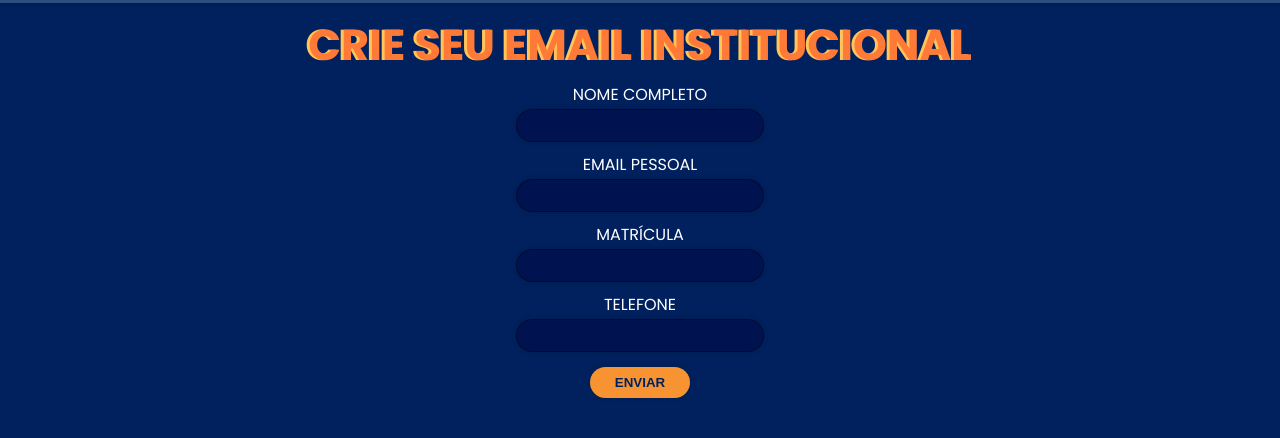
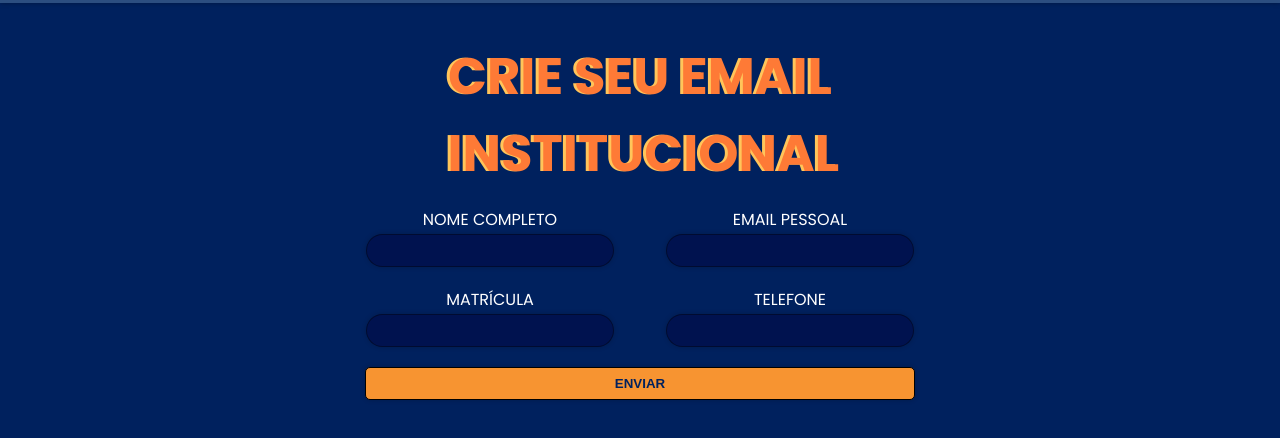
Before and after one commit to Jp-Bezerra/email-institucional, a plain HTML site: page index.html in a window 1280 px wide. Shown: the part 92-530 px from the top of the page. Drawn offline with Linux system fonts and the light colour scheme.

Commit message:
Finalizei o layout para telas maiores

```diff
--- a/estilo/media.css
+++ b/estilo/media.css
@@ -1 +1,37 @@
 @charset "UTF-8";
+
+@media screen and (min-width: 740px) {
+    main {
+        margin-top: 20px;
+        max-width: 600px;
+    }
+
+    main > h1 {
+        font-size: 3.2em;
+        width: 385px;
+        padding: 5px;
+        margin: auto;
+    }
+
+    main > form.conteiner {
+        flex-flow: row wrap;
+        justify-content: center;
+    }
+
+    main > form.conteiner > div.item {
+        flex: 1 1 45%;
+        box-sizing: border-box;
+        padding: 10px;
+    }
+
+    main > form > div > label {
+        margin-bottom: 2px;
+    }
+
+    input#botao {
+        display: block;
+        border: 1px solid black;
+        border-radius: 5px;
+        width: 550px;
+    }
+}
--- a/estilo/style.css
+++ b/estilo/style.css
@@ -87,10 +87,6 @@ main > form > div > input:focus-within{
     background-color: var(--cor0);
 }
 
-input[type="number"]::-webkit-inner-spin-button, input[type="number"]::-webkit-outer-spin-button {
-    -webkit-appearance: none;
-}
-
 input#botao {
     background-color: var(--cor4);
     color: var(--cor1);
--- a/index.html
+++ b/index.html
@@ -6,6 +6,7 @@
     <title>Email Institucional</title>
     <link rel="shortcut icon" href="imagens/favicon.ico" type="image/x-icon">
     <link rel="stylesheet" href="estilo/style.css">
+    <link rel="stylesheet" href="estilo/media.css">
 </head>
 <body>
     <header>
@@ -18,13 +19,13 @@
                 <label for="inome">NOME COMPLETO</label>
                 <input type="text" name="nome" id="inome" required autocomplete="name">
             </div>
-            <div class="item">
+            <div class="item" id="corte">
                 <label for="iemail">EMAIL PESSOAL</label>
                 <input type="email" name="email" id="iemail" required autocomplete="email">
             </div>
             <div class="item">
                 <label for="imatricula">MATRÍCULA</label>
-                <input type="number" name="matricula" id="imatricula" required>
+                <input type="text" name="matricula" id="imatricula" required>
             </div>
             <div class="item">
                 <label for="itelefone">TELEFONE</label>
@@ -35,12 +36,5 @@
             </div>
         </form>
     </main>
-    <footer>
-        <nav>
-            <a href="https://www.instagram.com/unirn" rel="external" target="_blank"><img src="imagens/instagram.png" alt="Instagram"></a>
-            <a href="https://www.facebook.com/UNIRN" rel="external" target="_blank"><img src="imagens/facebook.png" alt="Facebook"></a>
-            <a href="https://www.youtube.com/channel/UCGo34cbAplLoc5tVaug8IDQ" rel="external" target="_blank"><img src="imagens/youtube.png" alt="Youtube"></a>
-        </nav>
-    </footer>
 </body>
 </html>
```
